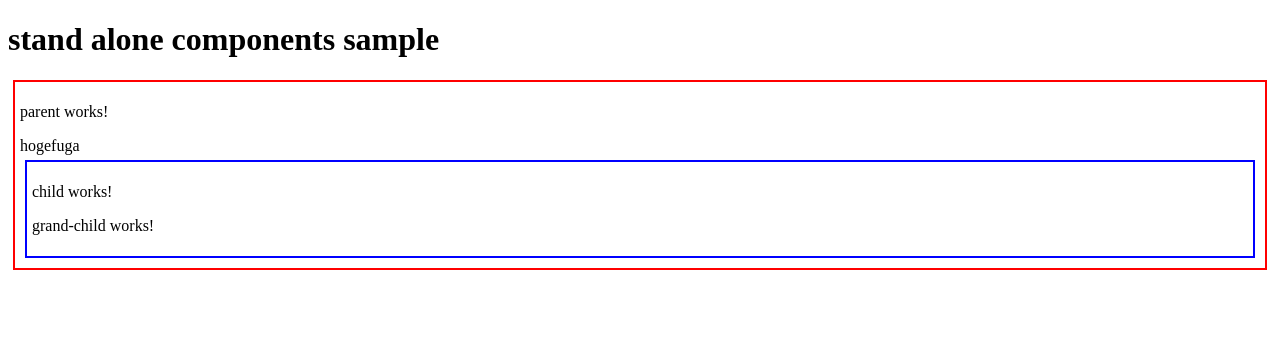
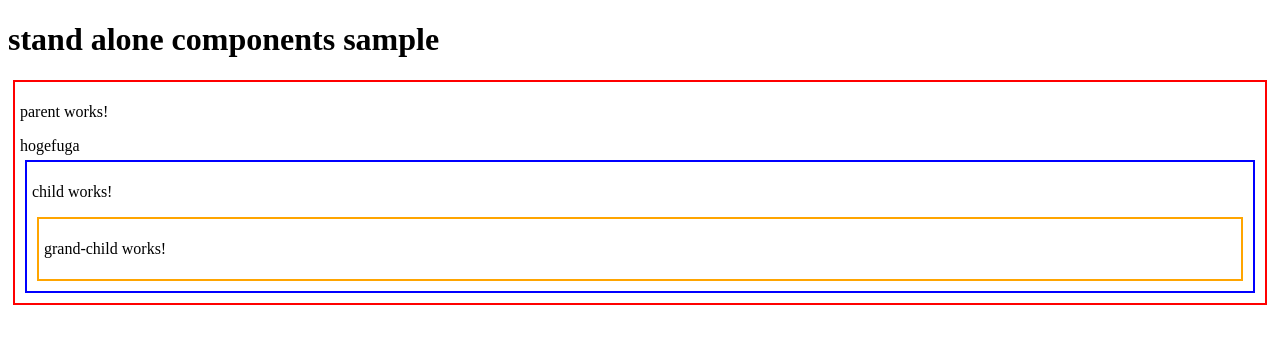
Before and after one commit to gurezo/stand-alone-components-sample, an Angular app: page / in a window 1280 px wide. Shown: the top 344 px of the page. Built offline with nearby package versions, Linux system fonts and the light colour scheme.

Commit message:
GrandChildComponent 変更

```diff
--- a/src/app/grand-child/grand-child.component.css
+++ b/src/app/grand-child/grand-child.component.css
@@ -0,0 +1,5 @@
+div {
+  border: 2px solid orange;
+  margin: 5px;
+  padding: 5px;
+}
--- a/src/app/grand-child/grand-child.component.html
+++ b/src/app/grand-child/grand-child.component.html
@@ -1 +1,3 @@
-<p>grand-child works!</p>
+<div>
+  <p>grand-child works!</p>
+</div>
```
